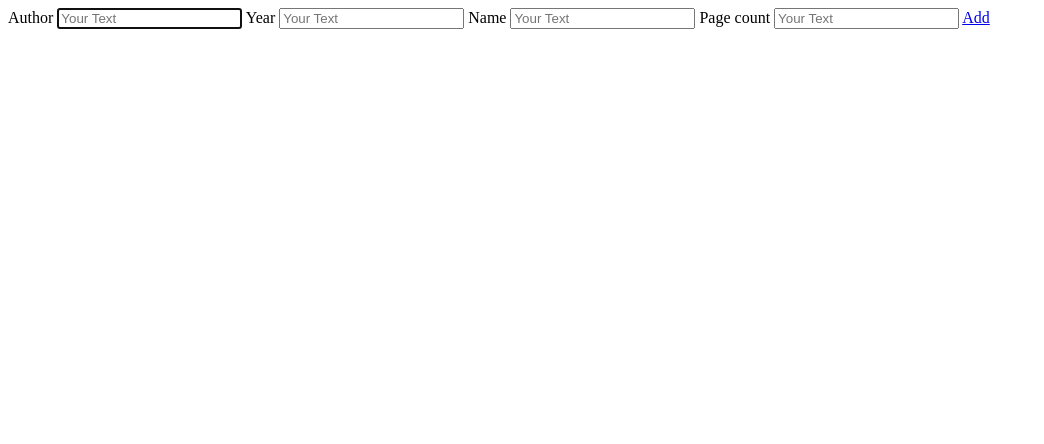
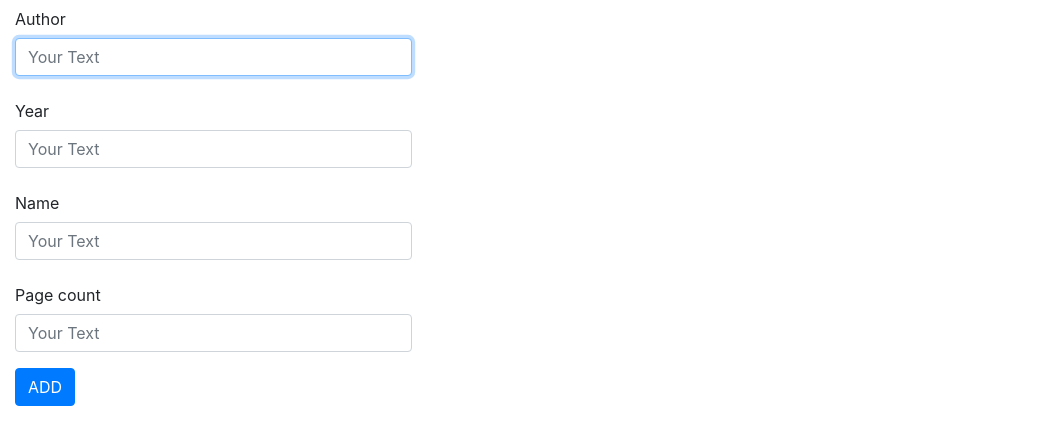
Before and after one commit to DiRaiks/do-books, a plain HTML site: page index.html in a window 1280 px wide. Shown: the whole page, without its empty margins (0-1044 px from the left). Drawn offline with nearby package versions, Linux system fonts and the light colour scheme.

Commit message:
added validation book, added bootstrap 4 in project

```diff
--- a/index.html
+++ b/index.html
@@ -7,6 +7,7 @@
     <meta http-equiv="X-UA-Compatible" content="ie=edge">
     <title>DO Books</title>
     <link rel="stylesheet" href="style/style.css">
+    <link rel="stylesheet" href="https://maxcdn.bootstrapcdn.com/bootstrap/4.0.0/css/bootstrap.min.css" integrity="sha384-Gn5384xqQ1aoWXA+058RXPxPg6fy4IWvTNh0E263XmFcJlSAwiGgFAW/dAiS6JXm" crossorigin="anonymous">
     <script
         src="https://code.jquery.com/jquery-3.3.1.min.js"
         integrity="sha256-FgpCb/KJQlLNfOu91ta32o/NMZxltwRo8QtmkMRdAu8="
@@ -14,24 +15,33 @@
 </head>
 <body>
 
-    <div class="app">
-        <label for="author">Author</label>
-        <input id="author" class="input-author" type="text" autofocus placeholder="Your Text">
+    <div class="app container-fluid">
+        <div class="row">
+            <form class="col-sm-4">
+                <div class="form-group">
+                    <label class='col-form-label' for="author">Author</label>
+                    <input id="author" class="input-author form-control" type="text" autofocus placeholder="Your Text">
+                </div>
+                <div class="form-group">
+                    <label class='col-form-label' for="year">Year</label>
+                    <input id="year" class="input-year form-control" type="text" placeholder="Your Text">
+                </div>
+                <div class="form-group">
+                    <label class='col-form-label' for="name">Name</label>
+                    <input id="name" class="input-name form-control" type="text" placeholder="Your Text">
+                </div>
+                <div class="form-group">
+                    <label class='col-form-label' for="pageCount">Page count</label>
+                    <input id="pageCount" class="input-pageCount form-control" type="text" placeholder="Your Text">
+                </div>
+                <input type="button" class="button-add btn btn-primary" value="ADD">
+            </form>
+            <div class="content col-sm-8">
+                <ul class="list-books"></ul>
 
-        <label for="year">Year</label>
-        <input id="year" class="input-year" type="text" placeholder="Your Text">
+                <div class="pages"></div>
+            </div>
 
-        <label for="name">Name</label>
-        <input id="name" class="input-name" type="text" placeholder="Your Text">
-
-        <label for="pageCount">Page count</label>
-        <input id="pageCount" class="input-pageCount" type="text" placeholder="Your Text">
-
-        <a href="#" class="button-add">Add</a>
-        <div class="content">
-            <ul class="list-books"></ul>
-
-            <div class="pages"></div>
         </div>
     </div>
 
--- a/js/app.js
+++ b/js/app.js
@@ -8,11 +8,8 @@ $(document).ready(function () {
             content = $('.content');
 
     if (items.length) {
-        console.log('items', items);
         showItemOnPages(items);
     }
-
-
 
     //конструктор объекта книги
     class oneBook {
@@ -29,7 +26,6 @@ $(document).ready(function () {
         localStorage.setItem('books', JSON.stringify(books))
     };
 
-
     //добавление по клику
     $('.button-add').on('click', function () {
         const book = {
@@ -41,10 +37,18 @@ $(document).ready(function () {
         addBook(book);
     });
 
+    function validBook(book) {
+        let valid = true;
+        if (!book.author || !book.name || !book.year || !book.pageCount) {
+            valid = false;
+        }
+        return valid;
+    }
+
     //функция добавления элемента на страницу и в массив
    function addBook(book) {
-       // let valid = validBook(book);
-       // if (!valid) return;
+       const valid = validBook(book);
+       if (!valid) return;
        items.push(new oneBook(book.author,book.year, book.name, book.pageCount, numItem));
        numItem++;
        showItemOnPages(items);
```
